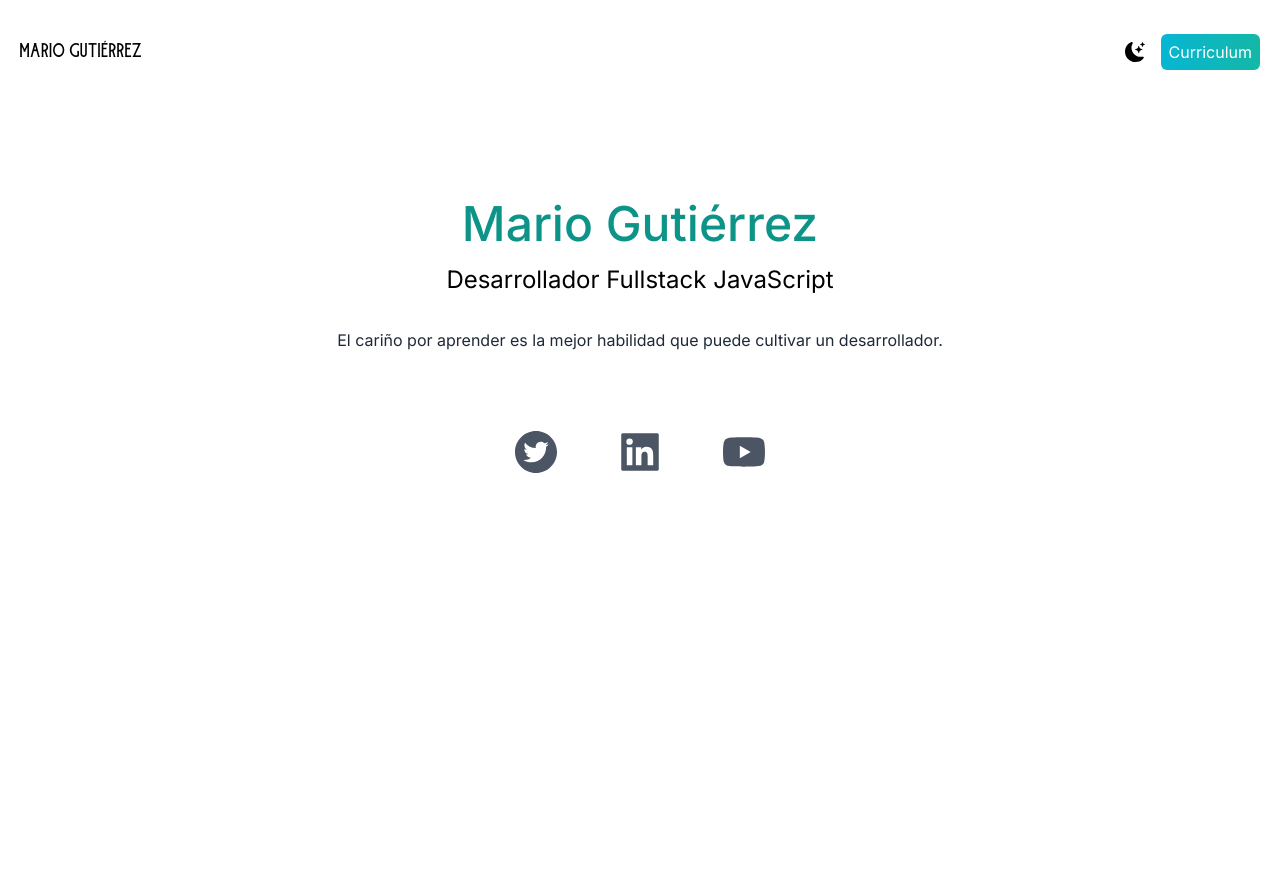
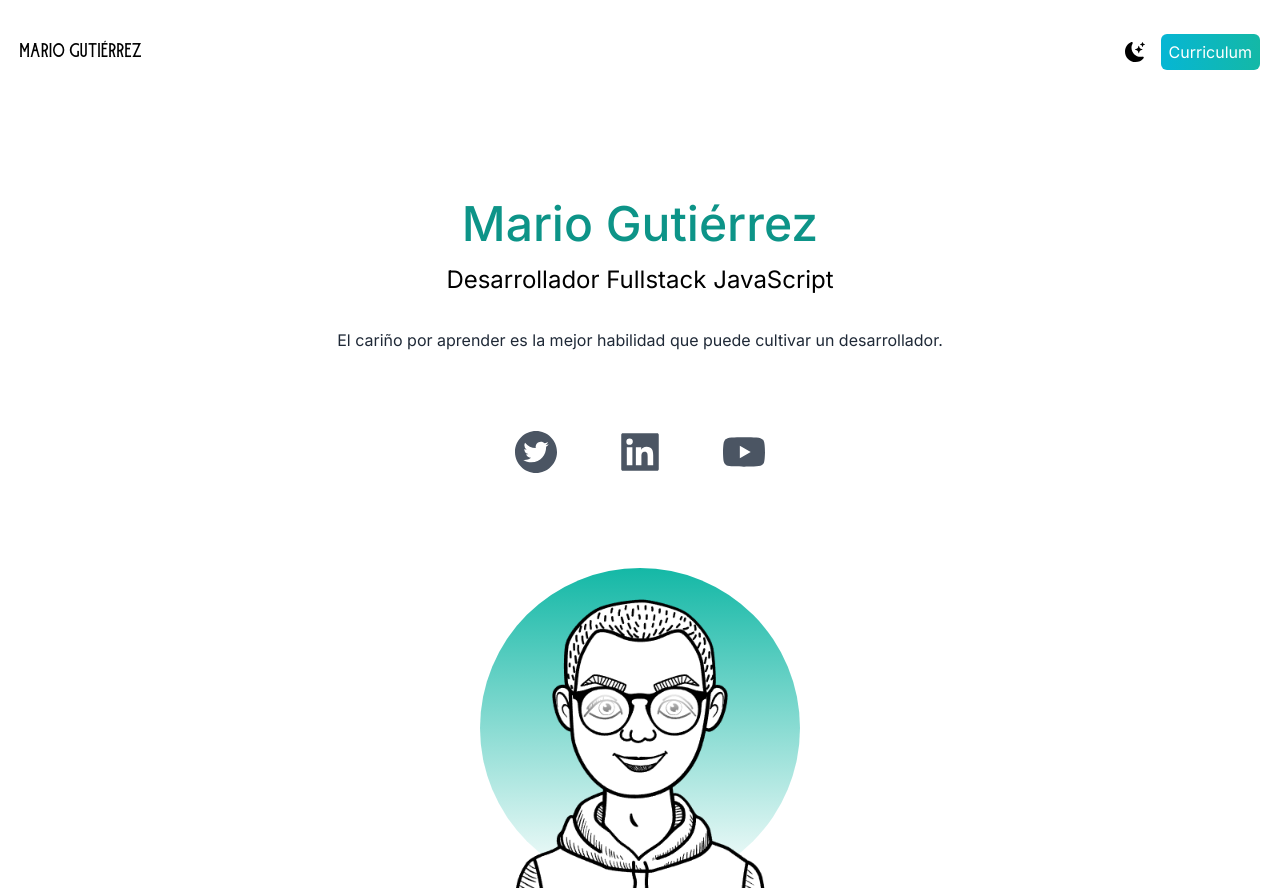
Before and after one commit to MarioGuTe/portafolio-next13, a Next.js app: page / in a window 1280 px wide. Before the commit the page ends 800 px from the top, so only its background shows below. Built offline with nearby package versions, Linux system fonts and the light colour scheme.

Commit message:
add avatar

```diff
--- a/app/page.js
+++ b/app/page.js
@@ -4,6 +4,8 @@
   AiFillLinkedin,
   AiFillYoutube,
 } from "react-icons/ai";
+import Image from "next/image";
+import Mario from "../public/mario-avatar.png";
 
 export default function Home() {
   return (
@@ -40,6 +42,12 @@
           <AiFillLinkedin />
           <AiFillYoutube />
         </div>
+        <div
+          // style={{ position: "relative" }}
+          className=" relative mx-auto bg-gradient-to-b from-teal-500 rounded-full w-80 h-80 mt-20"
+        >
+          <Image src={Mario} alt="" fill style={{ objectFit: "cover" }} />
+        </div>
       </section>
     </main>
   );
```
Also changed, not shown: public/mario-avatar.png (added).
